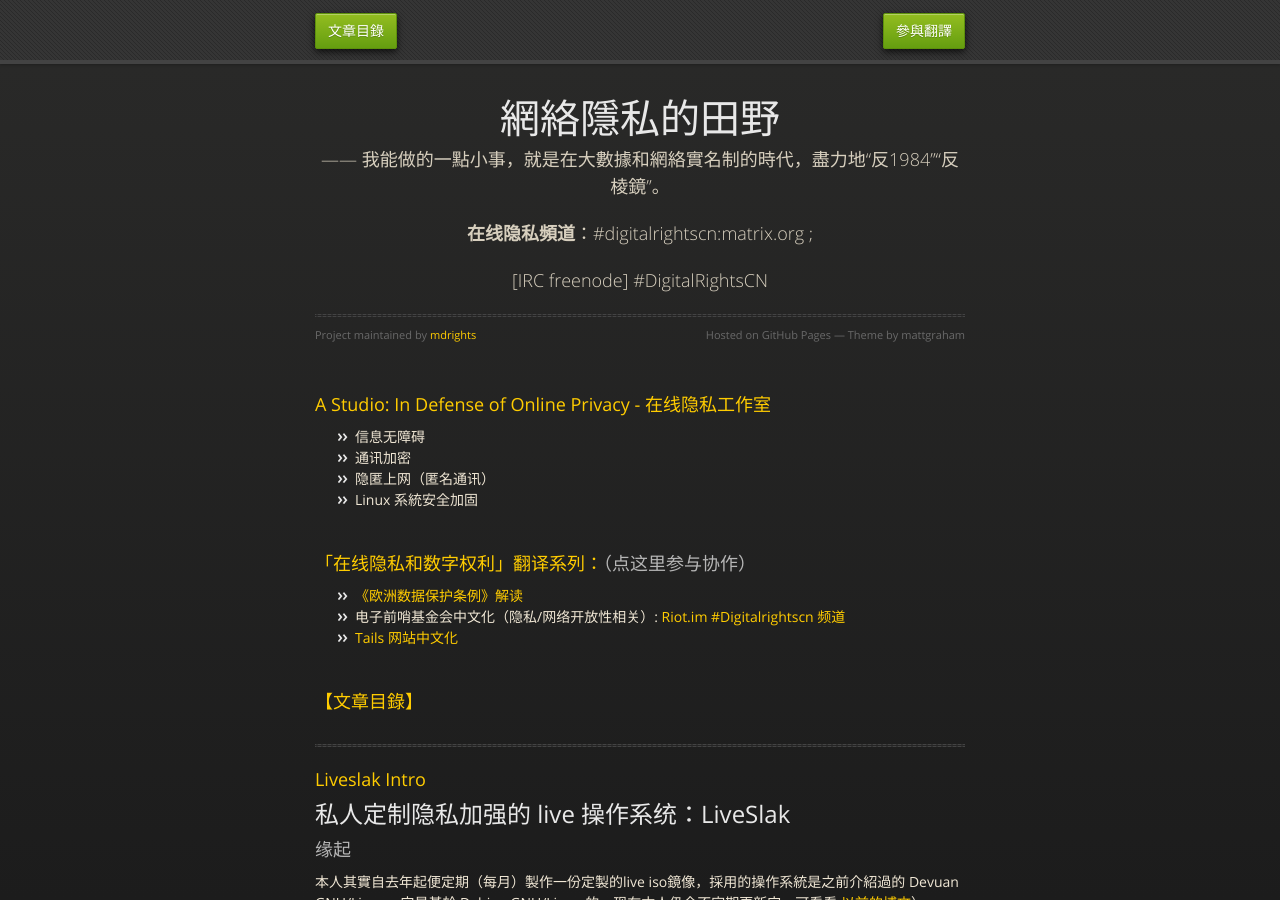
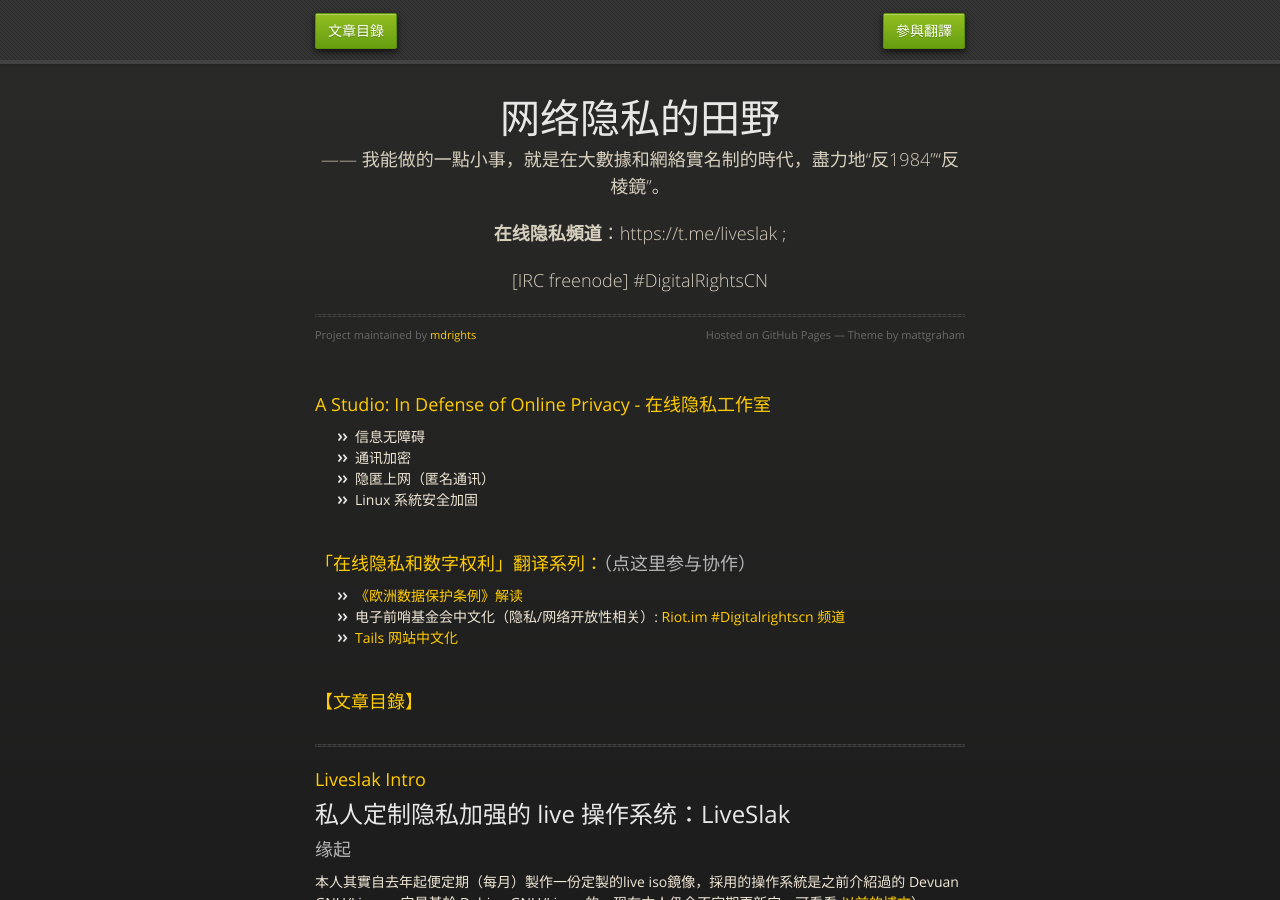
Before and after one commit to mdrights/os-observe, a Jekyll site: the page built from index.html, in a window 1280 px wide and 900 px high. Built offline with Jekyll 4.4.1, drawn with Linux system fonts in a browser that asks for light colours.

Commit message:
update/add the links of my TG channel and group

```diff
--- a/_config.yml
+++ b/_config.yml
@@ -1,5 +1,5 @@
 # SITE SETTINGS
-title: "網絡隱私的田野"
+title: "网络隐私的田野"
 tagline: "OS-Observe"
 description: "在大數據時代，我能做的小事，就是盡力地‘反1984’。"
 
--- a/_layouts/default.html
+++ b/_layouts/default.html
@@ -3,7 +3,7 @@
   <head>
     <meta charset="utf-8">
     <meta http-equiv="X-UA-Compatible" content="chrome=1">
-    <title>網絡隱私的田野 | 做點“反1984”的小事</title>
+    <title>网络隐私的田野 | 做點“反1984”的小事</title>
     <link rel="stylesheet" href="{{ site.baseurl }}/stylesheets/styles.css">
     <link rel="stylesheet" href="{{ site.baseurl }}/stylesheets/github-dark.css">
     <!--
--- a/index.html
+++ b/index.html
@@ -7,10 +7,10 @@ date: 2017-04-06
 
       <section>
         <div id="title">
-          <h1>網絡隱私的田野</h1>
+          <h1>网络隐私的田野</h1>
           <p>—— 我能做的一點小事，就是在大數據和網絡實名制的時代，盡力地“反1984”“反棱鏡”。</p>
 
-  	  <p><b>在线隐私頻道</b>：#digitalrightscn:matrix.org ; </p>
+  	  <p><b>在线隐私頻道</b>：https://t.me/liveslak ; </p>
 	  <p> [IRC freenode] #DigitalRightsCN </p>
 
           <hr>
```
Also changed, not shown: _posts/2017-12-31-Liveslak-intro.md (+3 -2 lines).
